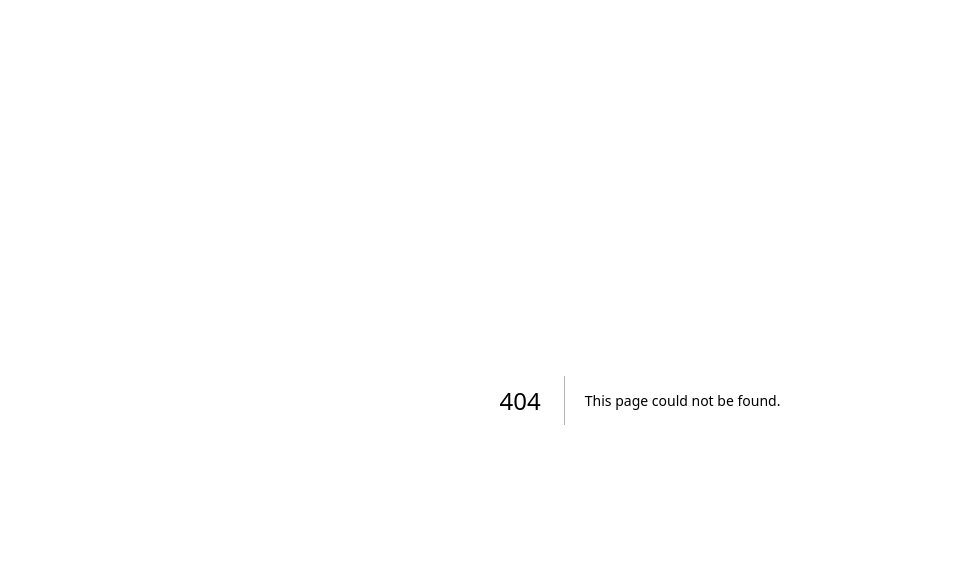
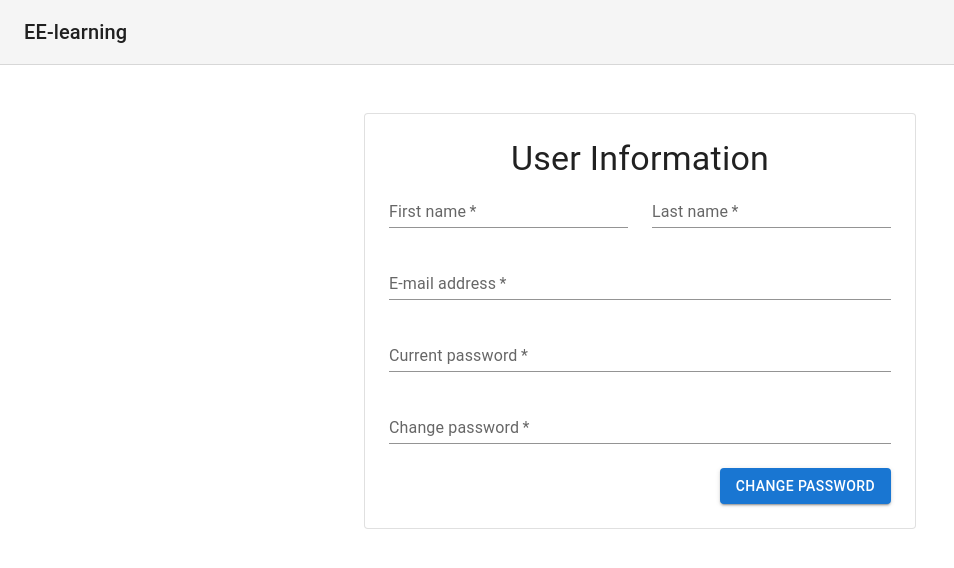
Before and after one commit to CS350-team6/elearning-platform-front, a Next.js app: page /userinfo/1 in a window 1280 px wide. Before the commit this address had no page. Shown: the top 568 px of the page, without its empty margins (0-954 px from the left). Built offline with nearby package versions, Linux system fonts and the light colour scheme.

Commit message:
feature: add userinfo UI make

```diff
--- /dev/null
+++ b/src/app/userinfo/[userID]/AddressForm.tsx
@@ -0,0 +1,72 @@
+"use client"
+
+import * as React from 'react';
+import Grid from '@mui/material/Grid';
+import Typography from '@mui/material/Typography';
+import TextField from '@mui/material/TextField';
+import FormControlLabel from '@mui/material/FormControlLabel';
+import Checkbox from '@mui/material/Checkbox';
+
+export default function AddressForm() {
+  return (
+    <React.Fragment>
+      <Grid container spacing={3}>
+        <Grid item xs={12} sm={6}>
+          <TextField
+            required
+            id="firstName"
+            name="firstName"
+            label="First name"
+            fullWidth
+            autoComplete="given-name"
+            variant="standard"
+          />
+        </Grid>
+        <Grid item xs={12} sm={6}>
+          <TextField
+            required
+            id="lastName"
+            name="lastName"
+            label="Last name"
+            fullWidth
+            autoComplete="family-name"
+            variant="standard"
+          />
+        </Grid>
+        <Grid item xs={12}>
+          <TextField
+            required
+            id="address1"
+            name="address1"
+            label="E-mail address"
+            fullWidth
+            autoComplete="shipping address-line1"
+            variant="standard"
+          />
+        </Grid>
+        <Grid item xs={12}>
+          <TextField
+            required
+            id="city"
+            name="city"
+            label="Current password"
+            fullWidth
+            autoComplete="shipping address-level2"
+            variant="standard"
+          />
+        </Grid>
+        <Grid item xs={12}>
+          <TextField
+            required
+            id="zip"
+            name="zip"
+            label="Change password"
+            fullWidth
+            autoComplete="shipping postal-code"
+            variant="standard"
+          />
+        </Grid>
+      </Grid>
+    </React.Fragment>
+  );
+}
--- /dev/null
+++ b/src/app/userinfo/[userID]/page.tsx
@@ -0,0 +1,102 @@
+"use client"
+
+import * as React from 'react';
+import CssBaseline from '@mui/material/CssBaseline';
+import AppBar from '@mui/material/AppBar';
+import Box from '@mui/material/Box';
+import Container from '@mui/material/Container';
+import Toolbar from '@mui/material/Toolbar';
+import Paper from '@mui/material/Paper';
+import Stepper from '@mui/material/Stepper';
+import Step from '@mui/material/Step';
+import StepLabel from '@mui/material/StepLabel';
+import Button from '@mui/material/Button';
+import Link from '@mui/material/Link';
+import Typography from '@mui/material/Typography';
+import { createTheme, ThemeProvider } from '@mui/material/styles';
+import AddressForm from './AddressForm';
+
+
+const steps = ['Shipping address']
+
+function getStepContent(step: number) {
+  switch (step) {
+    case 0:
+      return <AddressForm />;
+    default:
+      throw new Error('Unknown step');
+  }
+}
+
+// TODO remove, this demo shouldn't need to reset the theme.
+const defaultTheme = createTheme();
+
+export default function Userinfo() {
+  const [activeStep, setActiveStep] = React.useState(0);
+
+  const handleNext = () => {
+    setActiveStep(activeStep + 1);
+  };
+
+  const handleBack = () => {
+    setActiveStep(activeStep - 1);
+  };
+
+  return (
+    <ThemeProvider theme={defaultTheme}>
+      <CssBaseline />
+      <AppBar
+        position="absolute"
+        color="default"
+        elevation={0}
+        sx={{
+          position: 'relative',
+          borderBottom: (t) => `1px solid ${t.palette.divider}`,
+        }}
+      >
+        <Toolbar>
+          <Typography variant="h6" color="inherit" noWrap>
+            EE-learning
+          </Typography>
+        </Toolbar>
+      </AppBar>
+      <Container component="main" maxWidth="sm" sx={{ mb: 4 }}>
+        <Paper variant="outlined" sx={{ my: { xs: 3, md: 6 }, p: { xs: 2, md: 3 } }}>
+          <Typography component="h1" variant="h4" align="center">
+            User Information
+          </Typography>
+          {activeStep === steps.length ? (
+            <React.Fragment>
+              <Typography variant="h5" gutterBottom>
+                Thank you for your order.
+              </Typography>
+              <Typography variant="subtitle1">
+                Your order number is #2001539. We have emailed your order
+                confirmation, and will send you an update when your order has
+                shipped.
+              </Typography>
+            </React.Fragment>
+          ) : (
+            <React.Fragment>
+              {getStepContent(activeStep)}
+              <Box sx={{ display: 'flex', justifyContent: 'flex-end' }}>
+                {activeStep !== 0 && (
+                  <Button onClick={handleBack} sx={{ mt: 3, ml: 1 }}>
+                    Back
+                  </Button>
+                )}
+                <Button
+                  variant="contained"
+                  onClick={handleNext}
+                  sx={{ mt: 3, ml: 1 }}
+                >
+                  {activeStep === steps.length - 1 ? 'Change password' : 'Next'}
+                </Button>
+              </Box>
+            </React.Fragment>
+          )}
+        </Paper>
+      </Container>
+    </ThemeProvider>
+  );
+}
--- a/src/app/userinfo/page.tsx
+++ b/src/app/userinfo/page.tsx
@@ -1,9 +1,5 @@
-import axios from 'axios';
-
-export default function Userinfo() {
-    return(
-        <div>
-            Userinfo
-        </div>
+export default function UserProfilePage() {
+    return (
+        <div>Hello, World !</div>
     )
 }
```
